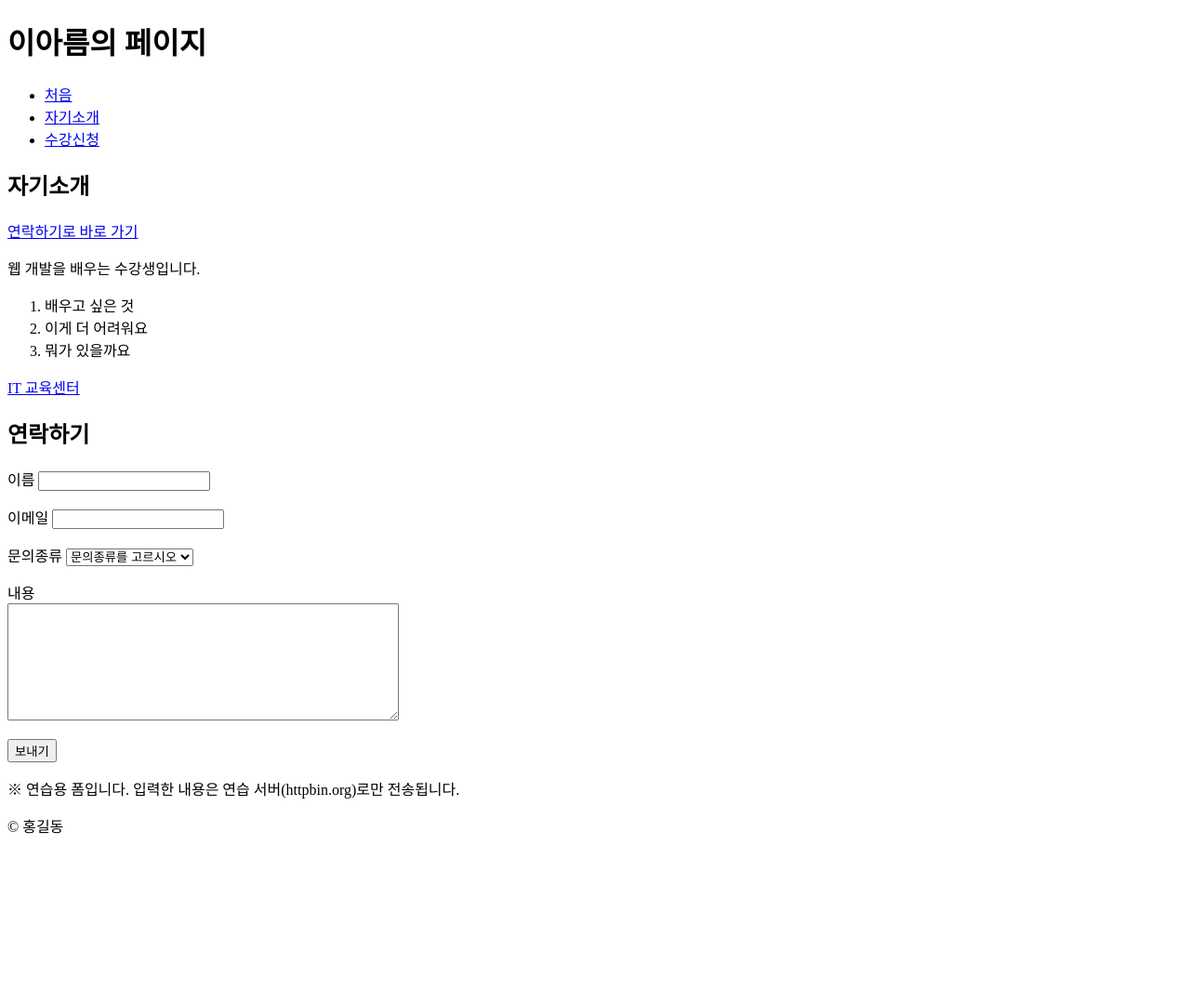
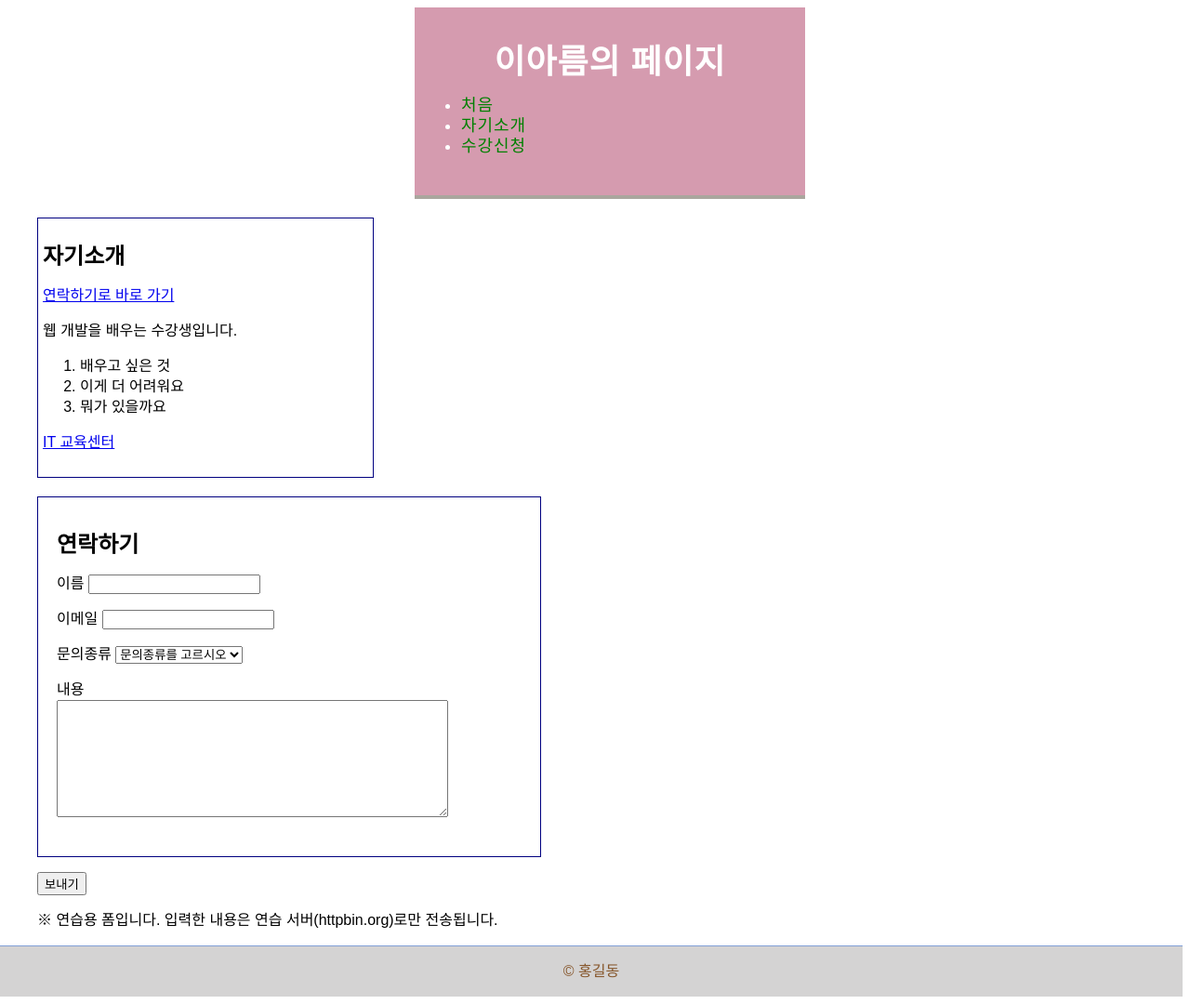
Before and after one commit to Ahreum-00/my-site, a plain HTML site: page about.html in a window 1280 px wide. Shown: the whole page at 93% size. Before the commit the page ends 916 px from the top, so only its background shows below. Drawn offline with Linux system fonts and the light colour scheme.

Commit message:
CSS 링크, 선택자, 태그 쓰는 법

```diff
--- a/about.html
+++ b/about.html
@@ -3,6 +3,7 @@
 <head>
   <meta charset="UTF-8">
   <meta name="viewport" content="width=device-width, initial-scale=1.0">
+  <link rel="stylesheet", href="css/style.css">
   <title>이아름의 페이지</title>
 </head>
 <body>
@@ -18,7 +19,7 @@
   </header>
   <main>
 
-    <section>
+    <section class="my-self">
       <h2>자기소개</h2>
     <p>
       <a href="about.html#contact">연락하기로 바로 가기</a>
@@ -37,6 +38,7 @@
 
 
     <section id="contact">
+   <div class="form">
 <h2>연락하기</h2>
   <form action="https://httpbin.org/post" method="post">
     <P>
@@ -58,9 +60,11 @@
     <p>
       <label for="memo">내용</label><br>
       <textarea id="memo" name="memo" rows="8" cols="50"></textarea>
+    </div>
+
     </p>
-    <button type="submit">보내기</button>
-    <P>※ 연습용 폼입니다. 입력한 내용은 연습 서버(httpbin.org)로만 전송됩니다.</P>
+      <button type="submit">보내기</button>
+      <P>※ 연습용 폼입니다. 입력한 내용은 연습 서버(httpbin.org)로만 전송됩니다.</P>
   </form>
   </section>
 
--- a/css/style.css
+++ b/css/style.css
@@ -0,0 +1,47 @@
+header{
+    background: rgba(192, 106, 135, 0.667);
+    color: white;
+    padding: 24px 10px;
+    font-size: 1.125rem;
+    letter-spacing: 0.05em;
+    border-bottom: 4px solid #aaa69e;
+    width: 400px;
+    margin: auto;}
+header h1 {text-align: center;}
+
+footer{
+    background: rgb(212, 211, 211);
+    color: rgb(134, 86, 43);
+    padding: 0.125px 1px;
+    font-size: 1rem;
+    text-align: center;
+    border-top: 1.25px solid #819fd6;
+    margin-left: -40px;}
+
+nav a {color: green;
+    text-decoration:none;
+    font-weight: 300;}
+nav a:hover {text-decoration: underline;}
+
+body{
+    font-family:Arial, Helvetica, sans-serif;
+    line-height: 2cap;
+    margin-left: 40px;}
+
+
+#IT {border: 1px solid rebeccapurple; padding: 10px 30px;
+    width: 300px;
+    }
+
+aside strong {color: red;}
+
+.my-self {border: 1px solid navy;
+        padding: 10px 5px; width: 350px;
+        margin-top: 20px;}
+
+.form {border: 1px solid navy;
+        padding: 20px; width: 500px;
+        margin-top: 20px;}
+
+.
+.table-space {padding: 20px 30px;}
```
Also changed, not shown: courses.html (+8 -0 lines), index.html (+3 -5 lines).
